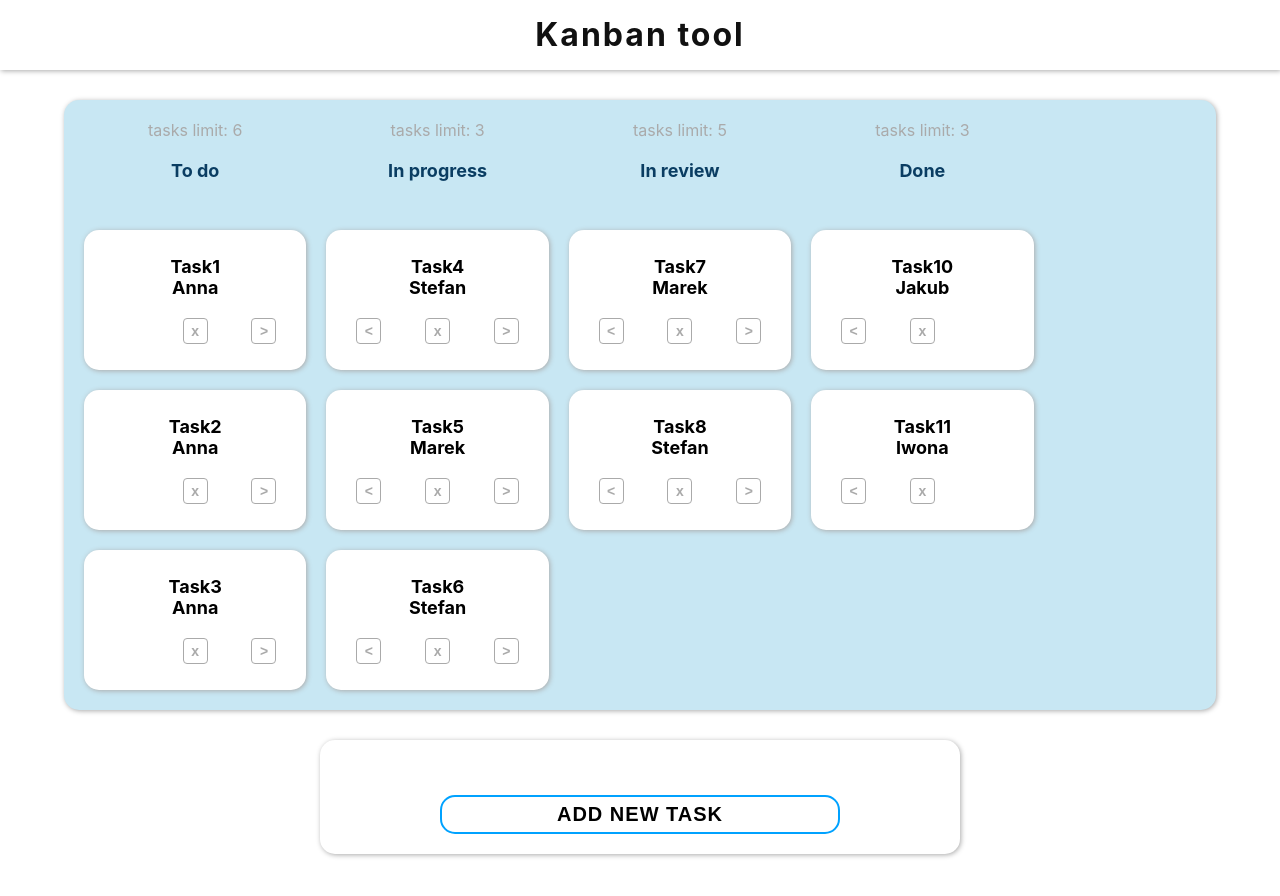
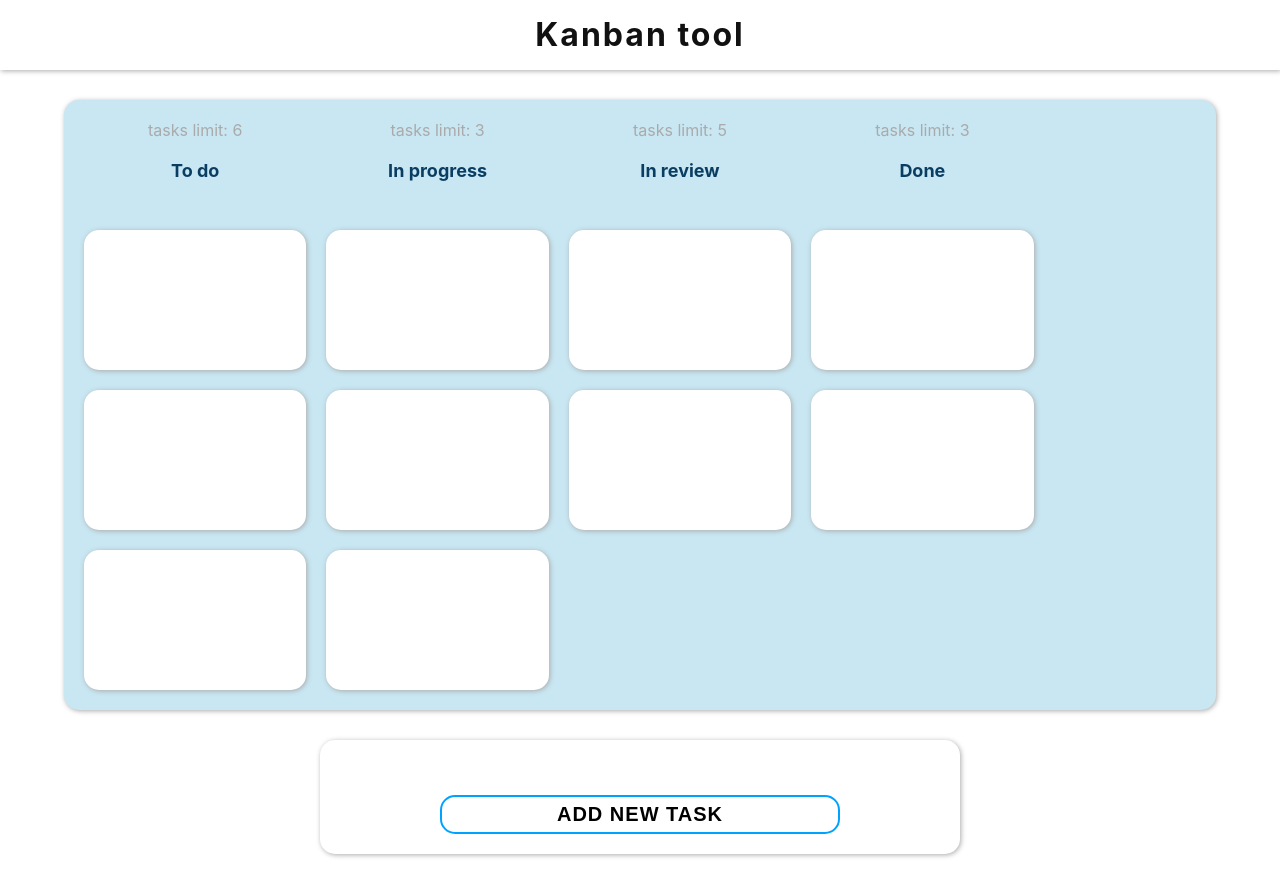
Before and after one commit to sadkowa/Kanban-Board, a React (Create React App) app: page / in a window 1280 px wide. Shown: the top 896 px of the page. Built offline with nearby package versions, Linux system fonts and the light colour scheme.

Commit message:
Check develop

```diff
--- a/src/components/Column.js
+++ b/src/components/Column.js
@@ -1,14 +1,15 @@
 import React, { useContext } from "react";
 import Task from "./Task";
 import TasksContext from "../context/TasksContext";
+import { initTasks } from "../providers/initData";
 
 
 const Column = (props) => {
     const { name, limit, id } = props.item
-    const {tasks} = useContext(TasksContext)
+    // const {tasks} = useContext(TasksContext)
 
     const renderTasks = () => {
-        const currentTasks = tasks.filter(task => task.idColumn === id)
+        const currentTasks = initTasks.filter(task => task.idColumn === id)
         return currentTasks.map(item => <Task key={item.id} task={item} />)
     }
 
--- a/src/components/KanbanBoard.js
+++ b/src/components/KanbanBoard.js
@@ -2,43 +2,43 @@ import React, {useState} from "react";
 import Header from "./Header";
 import Boarder from "./Boarder";
 import TaskForm from "./TaskForm";
-import TasksContext from "../context/TasksContext";
-import { initTasks } from '../providers/initData';
-import { useStorage } from "../hooks";
+// import TasksContext from "../context/TasksContext";
+// import { initTasks } from '../providers/initData';
+// import { useStorage } from "../hooks";
 
 
 const KanbanBoard = () => {
-    const { Provider } = TasksContext
-    const [tasks, setTasks] = useState(initTasks)
+    // const { Provider } = TasksContext
+    // const [tasks, setTasks] = useState(initTasks)
 
-    const [getItem, setItem] = useStorage()
+    // const [getItem, setItem] = useStorage()
 
-    const deleteTask = (id) => {
-        setTasks(prevTasks => {
-            const changedTasks = prevTasks.filter(task => task.id !== id)
-            setItem('tasks', changedTasks)
+    // const deleteTask = (id) => {
+    //     setTasks(prevTasks => {
+    //         const changedTasks = prevTasks.filter(task => task.id !== id)
+    //         setItem('tasks', changedTasks)
 
-            return changedTasks
-        })
-    }
+    //         return changedTasks
+    //     })
+    // }
 
-    const addTask = (task) => {
-        setTasks(prevTasks => {
-            const changedTasks = [...prevTasks, task]
-            setItem('tasks', changedTasks)
+    // const addTask = (task) => {
+    //     setTasks(prevTasks => {
+    //         const changedTasks = [...prevTasks, task]
+    //         setItem('tasks', changedTasks)
 
-            return changedTasks
-        })
-    }
+    //         return changedTasks
+    //     })
+    // }
 
 
     return (
         <>
             <Header />
-            <Provider value={{ tasks, deleteTask, addTask }}>
+            {/* <Provider value={{ tasks, deleteTask, addTask }}> */}
                 <Boarder />
                 <TaskForm />
-            </Provider>
+            {/* </Provider> */}
         </>
     )
 }
--- a/src/components/Task.js
+++ b/src/components/Task.js
@@ -1,32 +1,34 @@
 import React, { useContext } from "react";
 import TasksContext from "../context/TasksContext";
 import { initColumns } from "../providers/initData";
+import { initTasks } from "../providers/initData";
+
 
 const Task = (props)=> {
-    const { user, name, idColumn, id } = props.task
+    const { user, name, idColumn, id } = initTasks
 
-    const { moveTask, deleteTask } = useContext(TasksContext)
+    // const { moveTask, deleteTask } = useContext(TasksContext)
 
-    const handleMoveRightClick = () => {
-        moveTask(id, initColumns, 'moveRight')
-    }
+    // const handleMoveRightClick = () => {
+    //     moveTask(id, initColumns, 'moveRight')
+    // }
 
-    const handleMoveLeftClick = () => {
-        moveTask(id, initColumns, 'moveLeft')
-    }
+    // const handleMoveLeftClick = () => {
+    //     moveTask(id, initColumns, 'moveLeft')
+    // }
 
-    const handleDeleteClick = () => {
-        deleteTask(id)
-    }
+    // const handleDeleteClick = () => {
+    //     deleteTask(id)
+    // }
 
     return(
         <div className="task" >
             <h4 className="task__name">{name}</h4>
             <h4 className="task__user">{user} </h4>
             <div className="task__buttons">
-                <button onClick={handleMoveLeftClick} className={`task__previous task--button ${idColumn === 1 ? "task__previous--none" : null}`}>{'<'}</button>
+                {/* <button onClick={handleMoveLeftClick} className={`task__previous task--button ${idColumn === 1 ? "task__previous--none" : null}`}>{'<'}</button>
                 <button onClick={handleDeleteClick} className="task__delete task--button ">x</button>
-                <button onClick={handleMoveRightClick} className={`task__next task--button ${idColumn === initColumns.length ? "task__next--none" : null}`}>{'>'}</button>
+                <button onClick={handleMoveRightClick} className={`task__next task--button ${idColumn === initColumns.length ? "task__next--none" : null}`}>{'>'}</button> */}
             </div>
         </div>
     )
```
